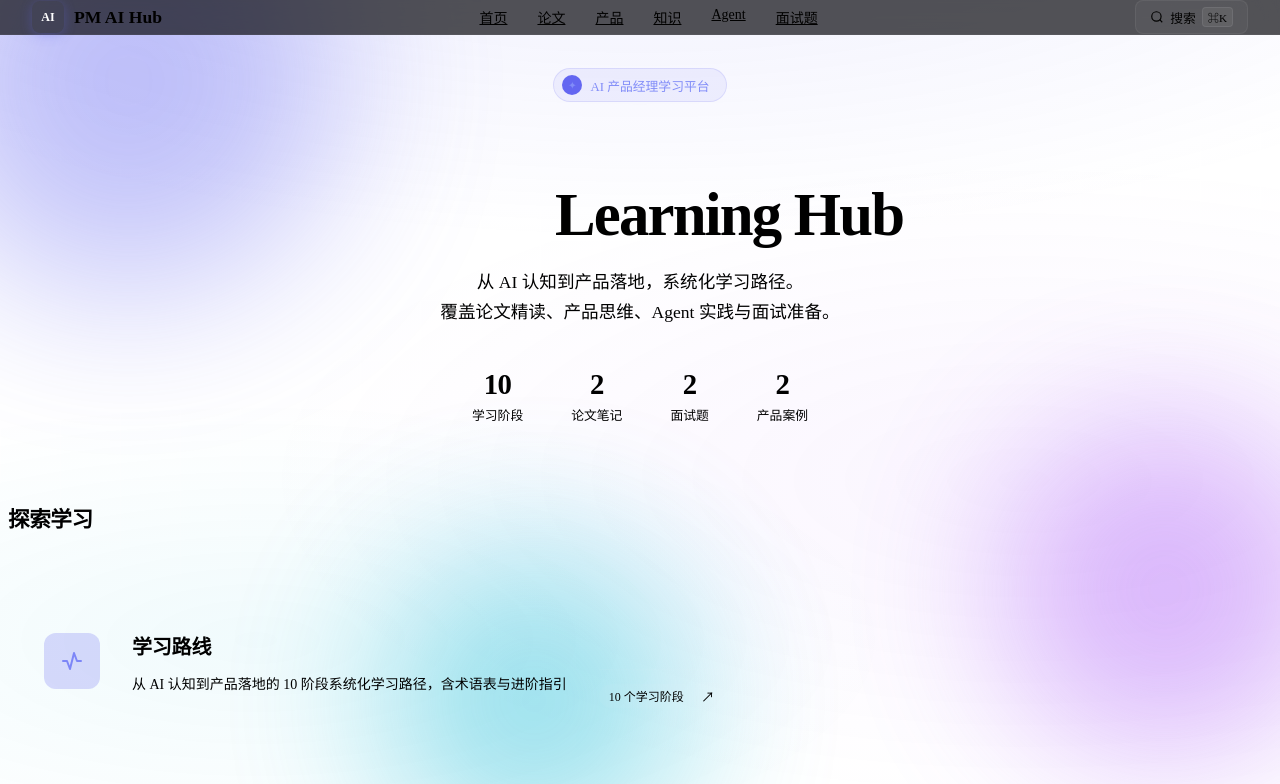
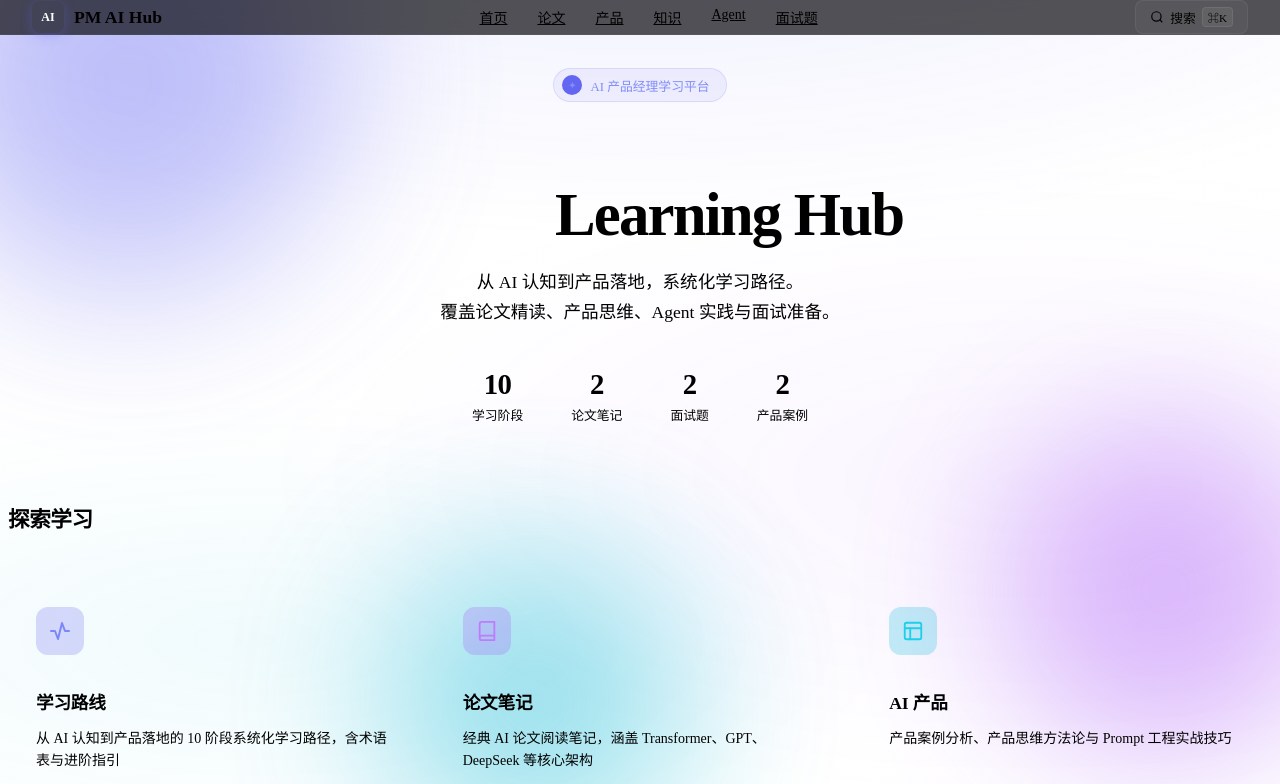
Before and after one commit to yihan1944/pm-ai-learning-hub, a Vue app: page / in a window 1280 px wide. Shown: the top 784 px of the page. Built offline with nearby package versions, Linux system fonts and the light colour scheme; the HTML template or start-up script is replaced by a standard one.

Commit message:
fix: remove wide card variant, all home cards now identical style

```diff
--- a/src/views/HomeView.vue
+++ b/src/views/HomeView.vue
@@ -20,7 +20,6 @@ const cards = [
     title: '学习路线',
     description: `从 AI 认知到产品落地的 ${knowledge.stages.length} 阶段系统化学习路径，含术语表与进阶指引`,
     tag: `${knowledge.stages.length} 个学习阶段`,
-    wide: true,
   },
   {
     route: '/papers',
@@ -114,7 +113,6 @@ onMounted(() => {
           :key="card.route"
           :to="card.route"
           class="card fade-in"
-          :class="{ wide: card.wide }"
         >
           <div class="card-icon" :class="card.color">
             <!-- route -->
@@ -451,25 +449,6 @@ onMounted(() => {
   transform: translate(2px, -2px);
 }
 
-/* Wide card */
-.card.wide {
-  grid-column: 1 / -1;
-  flex-direction: row;
-  align-items: center;
-  gap: 32px;
-  padding: 32px 36px;
-}
-
-.card.wide .card-icon {
-  width: 56px;
-  height: 56px;
-  flex-shrink: 0;
-}
-
-.card.wide .card-body h3 {
-  font-size: 1.25rem;
-}
-
 /* ── Thoughts ── */
 .thoughts-section {
   padding-bottom: 80px;
@@ -514,7 +493,6 @@ onMounted(() => {
   .hero { padding-top: 40px; padding-bottom: 40px; }
   .hero-stats { gap: 32px; }
   .cards-grid { grid-template-columns: 1fr; }
-  .card.wide { flex-direction: column; gap: 20px; }
   .thoughts-card { padding: 24px; }
 }
 </style>
```
